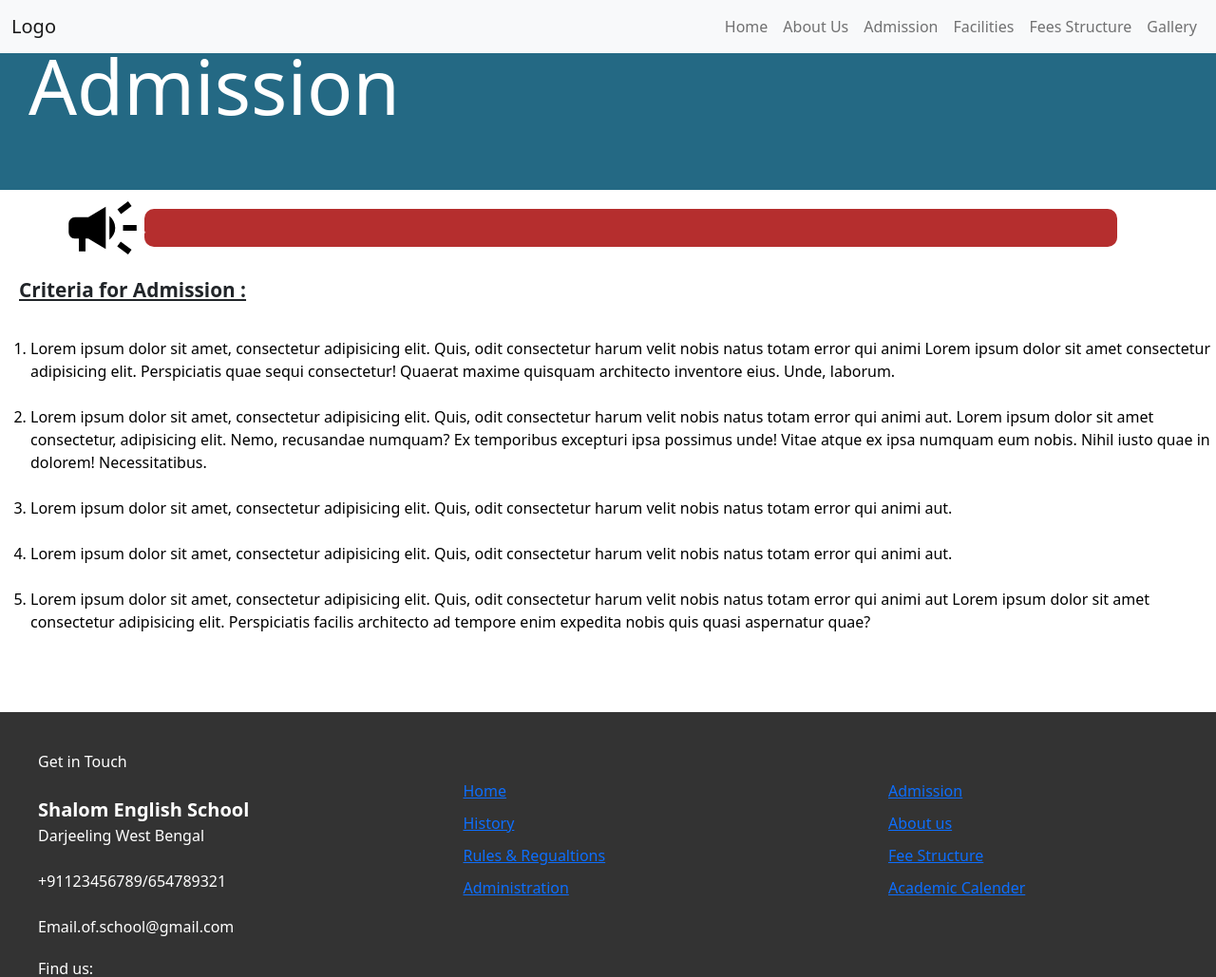
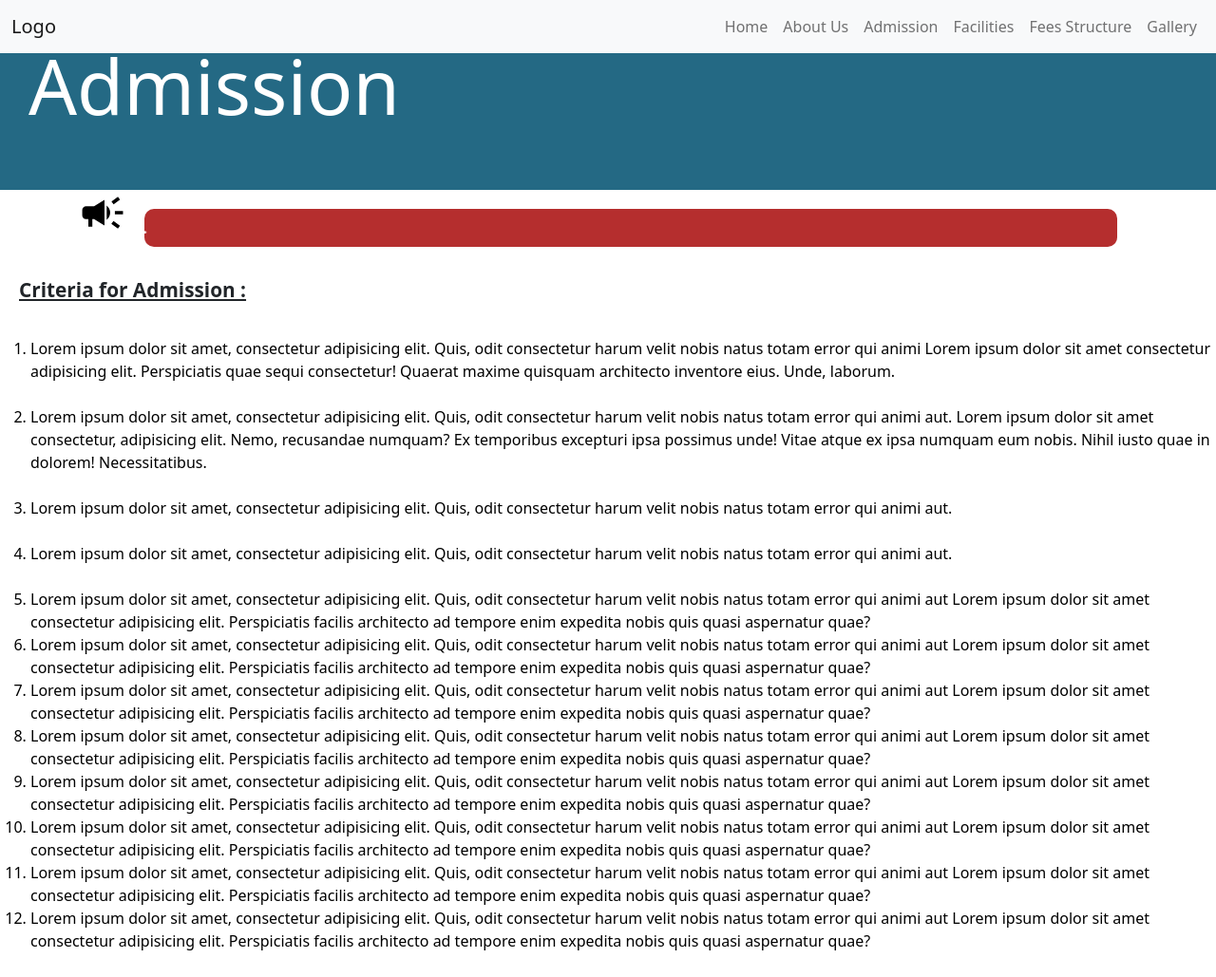
Before and after one commit to TechSage369/ShalomWebsite, a Django app: page /admission in a window 1280 px wide. Shown: the top 1029 px of the page at 95% size. Run offline with Django 4.2, Linux system fonts and the light colour scheme; some libraries are stand-ins or nearby versions; some web fonts are replaced.

Commit message:
fixed page layout

```diff
--- a/backend/static/css/custom/admission.css
+++ b/backend/static/css/custom/admission.css
@@ -22,6 +22,12 @@
     padding: 30px 30px;
     color: #fff;
     /* text-shadow: 2px 4px 3px #000; */
+}
+.sc-terms{
+    display: flex;
+    min-height:100px;
+    overflow-y: hidden;
+
 }
 .sc-container{
     width: 100%;
@@ -49,7 +55,7 @@
     font-family: 'Times New Roman', Times, serif;
 }
 
-.sc-logoS{
+.sc-logoS > img{
      /* border: solid black 3px; */
     display: flex;
     justify-content: center;
--- a/backend/static/css/custom/footer.css
+++ b/backend/static/css/custom/footer.css
@@ -1,16 +1,16 @@
 /* CSS for footer */
 .sc-footer {
+    background-color: rgb(41, 41, 41);
+    color: #fff;
     display: flex;
+    margin-top: 80px;
+    justify-content: center;
     flex-wrap: wrap;
-    justify-content: space-around;
-    align-items: center;
-    background-color: #333;
-    color: #fff;
-    padding: 30px;
+    position: absolute;
+    width: 100%;
+    height: 300px;
 }
-.sc-footerBar{
-    background-color: #333;
-}
+
 .sc-cnt {
     flex: 1;
     margin: 10px;
--- a/backend/templates/website/admission.html
+++ b/backend/templates/website/admission.html
@@ -11,8 +11,6 @@ Admission Page
 
 {% block content %}
 <link rel="stylesheet" href="{% static 'css/custom/admission.css' %}">
-<div class="sc-header"></div>
-
 <div class="sc-hero">
     Admission
 </div>
@@ -42,20 +40,20 @@ Admission Page
             <li class="sc-criteria">Lorem ipsum dolor sit amet, consectetur adipisicing elit. Quis, odit consectetur harum velit nobis natus totam error qui animi aut.</li>
             <br>
             <li class="sc-criteria">Lorem ipsum dolor sit amet, consectetur adipisicing elit. Quis, odit consectetur harum velit nobis natus totam error qui animi aut Lorem ipsum dolor sit amet consectetur adipisicing elit. Perspiciatis facilis architecto ad tempore enim expedita nobis quis quasi aspernatur quae?</li>
+            <li class="sc-criteria">Lorem ipsum dolor sit amet, consectetur adipisicing elit. Quis, odit consectetur harum velit nobis natus totam error qui animi aut Lorem ipsum dolor sit amet consectetur adipisicing elit. Perspiciatis facilis architecto ad tempore enim expedita nobis quis quasi aspernatur quae?</li>
+            <li class="sc-criteria">Lorem ipsum dolor sit amet, consectetur adipisicing elit. Quis, odit consectetur harum velit nobis natus totam error qui animi aut Lorem ipsum dolor sit amet consectetur adipisicing elit. Perspiciatis facilis architecto ad tempore enim expedita nobis quis quasi aspernatur quae?</li>
+            <li class="sc-criteria">Lorem ipsum dolor sit amet, consectetur adipisicing elit. Quis, odit consectetur harum velit nobis natus totam error qui animi aut Lorem ipsum dolor sit amet consectetur adipisicing elit. Perspiciatis facilis architecto ad tempore enim expedita nobis quis quasi aspernatur quae?</li>
+            <li class="sc-criteria">Lorem ipsum dolor sit amet, consectetur adipisicing elit. Quis, odit consectetur harum velit nobis natus totam error qui animi aut Lorem ipsum dolor sit amet consectetur adipisicing elit. Perspiciatis facilis architecto ad tempore enim expedita nobis quis quasi aspernatur quae?</li>
+            <li class="sc-criteria">Lorem ipsum dolor sit amet, consectetur adipisicing elit. Quis, odit consectetur harum velit nobis natus totam error qui animi aut Lorem ipsum dolor sit amet consectetur adipisicing elit. Perspiciatis facilis architecto ad tempore enim expedita nobis quis quasi aspernatur quae?</li>
+            <li class="sc-criteria">Lorem ipsum dolor sit amet, consectetur adipisicing elit. Quis, odit consectetur harum velit nobis natus totam error qui animi aut Lorem ipsum dolor sit amet consectetur adipisicing elit. Perspiciatis facilis architecto ad tempore enim expedita nobis quis quasi aspernatur quae?</li>
+            <li class="sc-criteria">Lorem ipsum dolor sit amet, consectetur adipisicing elit. Quis, odit consectetur harum velit nobis natus totam error qui animi aut Lorem ipsum dolor sit amet consectetur adipisicing elit. Perspiciatis facilis architecto ad tempore enim expedita nobis quis quasi aspernatur quae?</li>
 
         </ol>
         </div>
     </div>
 
+    {% endblock content %}
 </div>
-</div>
-
-
-
-
-
-{% endblock content %}
-
 {% block footer %}
-   {% include "website/partials/footer.html" %}
+{% include "website/partials/footer.html" %}
 {% endblock footer %}
--- a/backend/templates/website/fee-structure.html
+++ b/backend/templates/website/fee-structure.html
@@ -11,9 +11,9 @@ Fee Structure Page
 
 {% block content %}
 <link rel="stylesheet" href="{% static 'css/custom/fee-structure.css' %}">
-<div class="sc-hero">
+  <div class="sc-hero">
     Fee-Structure
-</div>
+  </div>
     <div class="sc-tables">
          <div class="sc-heading" align="center">
             <strong><u>Fee structure for Regular students -2023 </u></strong>
```
Also changed, not shown: backend/static/css/custom/homepage.css (+21 -12 lines), backend/templates/website/homepage.html (+8 -4 lines). Lines whose indentation alone changed are shown as unchanged.
